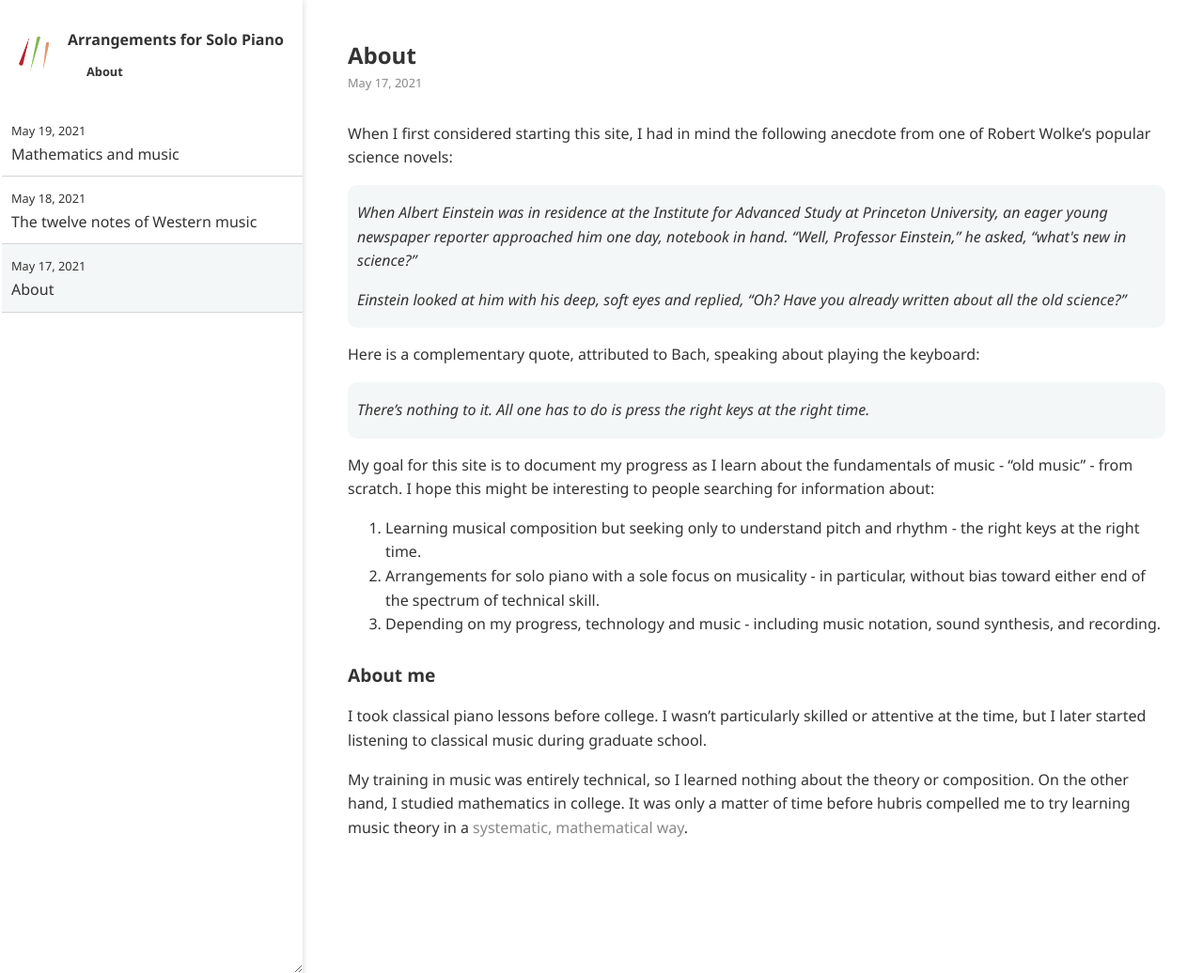
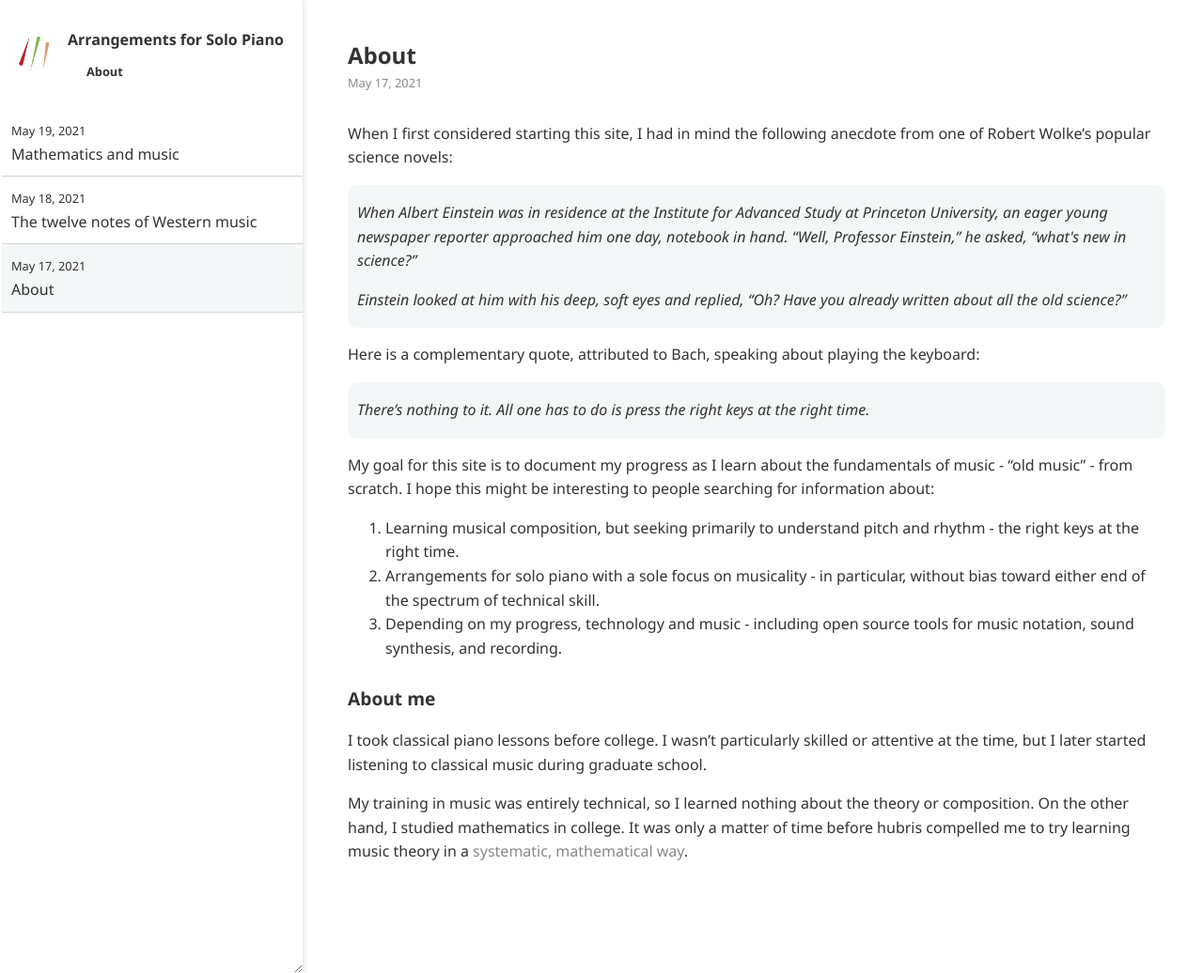
Before and after one commit to ansyblenetwork/arrpiano, a Jekyll site: the page built from _posts/2021-05-17-about.md, in a window 1280 px wide and 1036 px high. Shown: the whole window at 94% size. Built offline with Jekyll 4.4.1, drawn with Linux system fonts in a browser that asks for light colours.

Commit message:
Update 2021-05-17-about.md

```diff
--- a/_posts/2021-05-17-about.md
+++ b/_posts/2021-05-17-about.md
@@ -20,9 +20,9 @@ Here is a complementary quote, attributed to Bach, speaking about playing the ke
 
 My goal for this site is to document my progress as I learn about the fundamentals of music - "old music" - from scratch. I hope this might be interesting to people searching for information about:
 
-1. Learning musical composition but seeking only to understand pitch and rhythm - the right keys at the right time.
+1. Learning musical composition, but seeking primarily to understand pitch and rhythm - the right keys at the right time.
 2. Arrangements for solo piano with a sole focus on musicality - in particular, without bias toward either end of the spectrum of technical skill.
-3. Depending on my progress, technology and music - including music notation, sound synthesis, and recording.
+3. Depending on my progress, technology and music - including open source tools for music notation, sound synthesis, and recording.
 
 ### About me
 
```
